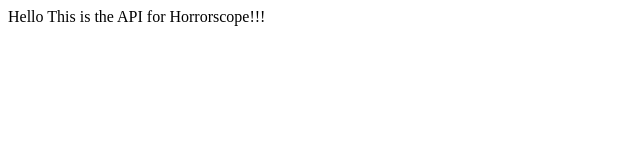
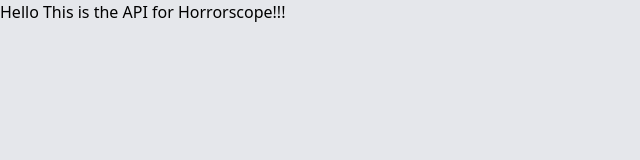
Before and after one commit to harsh07bharvada/api-horrorscope, a website: page index.html in a window 1280 px wide. Shown: the whole page, without its empty margins (0-640 px from the left). Drawn offline with nearby package versions, Linux system fonts and the light colour scheme.

Commit message:
Added TailwindCSS

```diff
--- a/index.html
+++ b/index.html
@@ -4,9 +4,11 @@
     <meta charset="UTF-8">
     <meta name="viewport" content="width=device-width, initial-scale=1.0">
     <meta http-equiv="X-UA-Compatible" content="ie=edge">
-    <title>Document</title>
+    <link href="https://unpkg.com/tailwindcss@^1.0/dist/tailwind.min.css" rel="stylesheet">
+
+    <title>Horoscope API</title>
 </head>
-<body>
-    Hello This is the API for Horrorscope!!!
+<body class="bg-gray-200">
+    <div class="">Hello This is the API for Horrorscope!!!</div>
 </body>
 </html>
```
